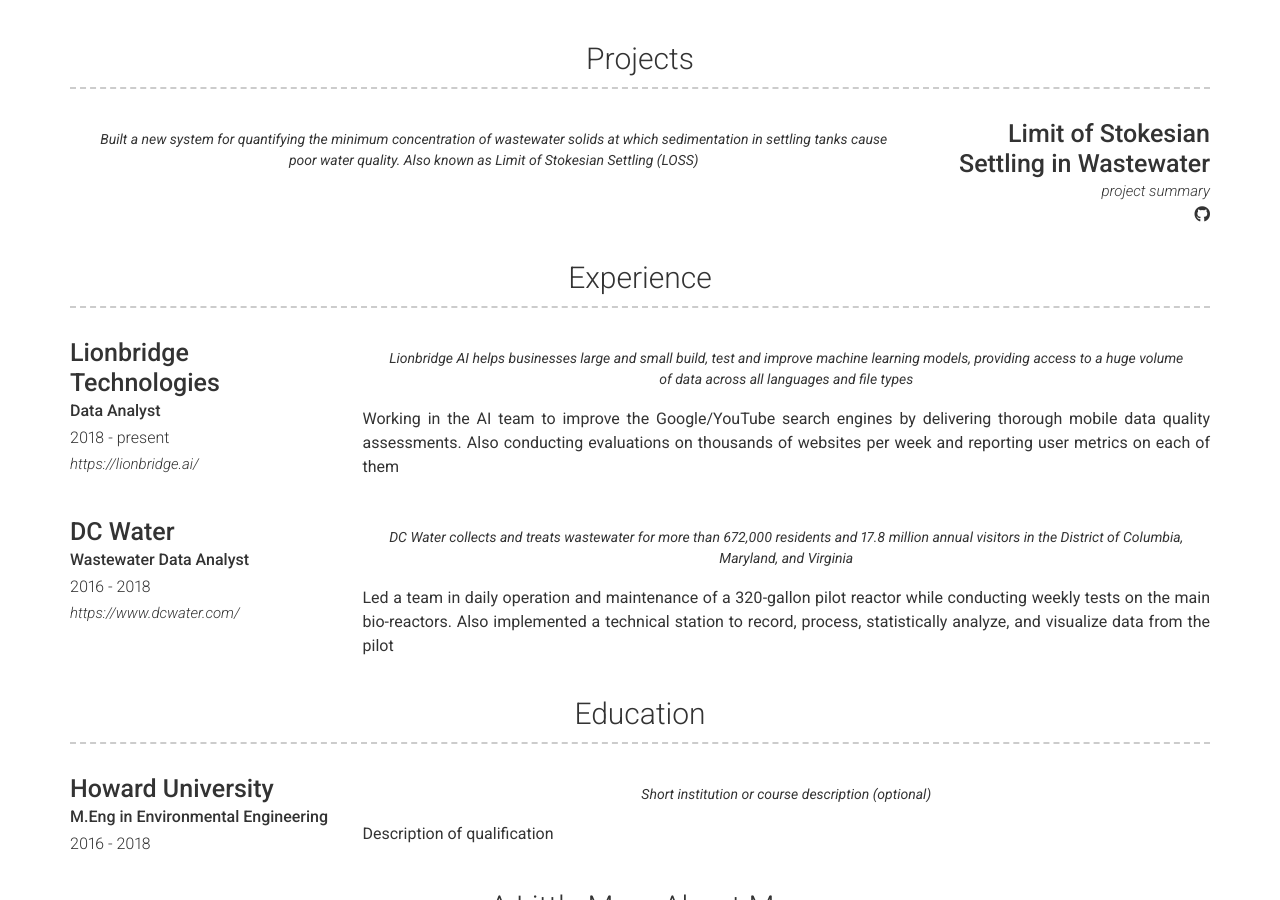
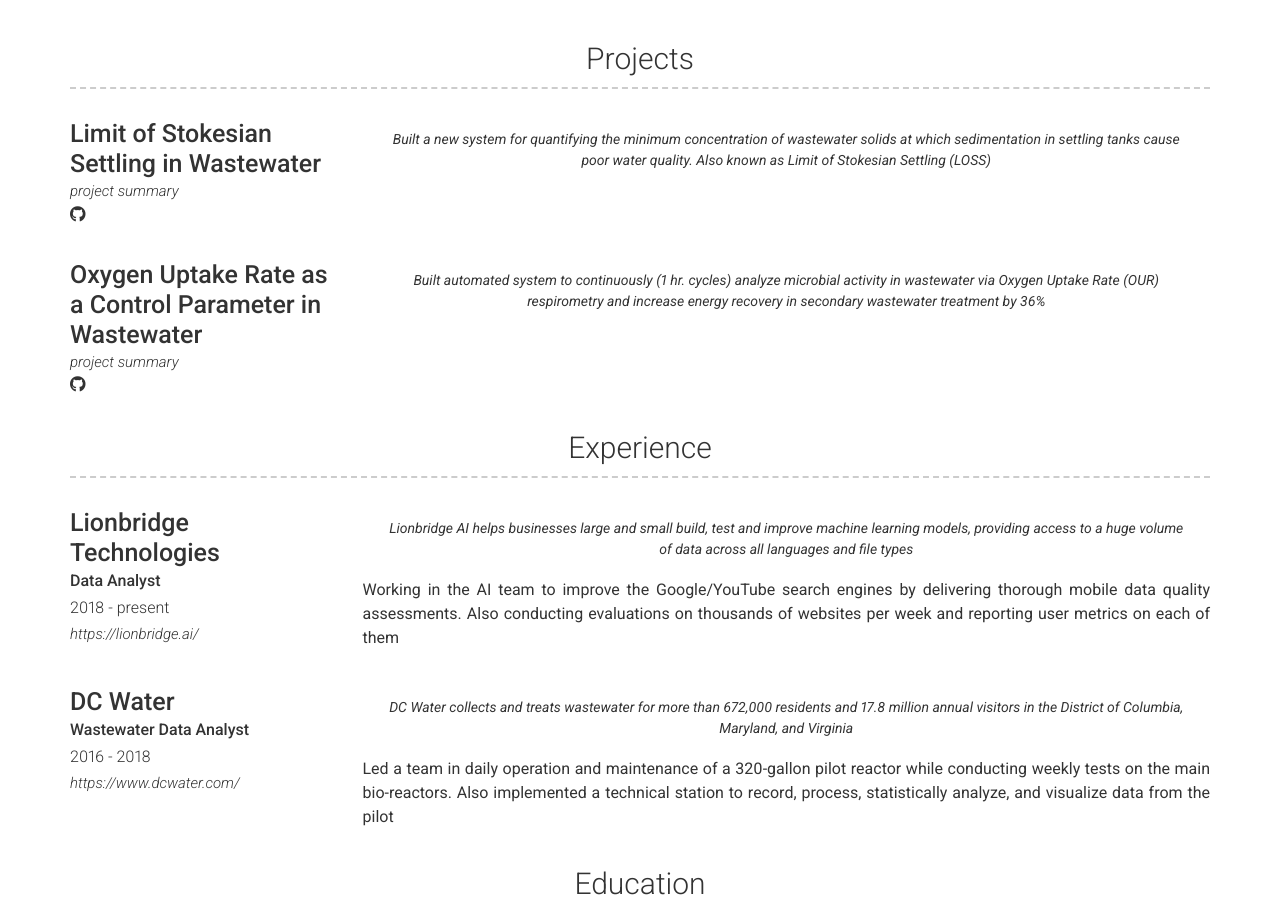
Before and after one commit to OlaOlagunju/cloudgeek.com.ng, a Jekyll site: the page built from index.md, in a window 1280 px wide and 900 px high, scrolled down 538 px. Built offline with Jekyll 4.4.1, drawn with Linux system fonts in a browser that asks for light colours; nearby versions of some CDN libraries.

Commit message:
Update _config.yml

```diff
--- a/_config.yml
+++ b/_config.yml
@@ -63,7 +63,7 @@
   - title: Projects # Title for the section
     layout: list # Type of content section (list/text)
     content:
-      - layout: right
+      - layout: left
         title: Limit of Stokesian Settling in Wastewater
         link: github.com/OlaOlagunju/LOSS_Project
         link_text: project summary
@@ -77,6 +77,20 @@
         quote: >
           Built a new system for quantifying the minimum concentration of wastewater solids at which sedimentation in settling tanks cause poor water quality. Also known as Limit of Stokesian Settling (LOSS)
         description: | # this will include new lines to allow paragraphs
+      - layout: left
+        title: Oxygen Uptake Rate as a Control Parameter in Wastewater
+        link: github.com/OlaOlagunju/OUR_Project
+        link_text: project summary
+        additional_links:
+          #- title:  Github page for project (eg. sproogen/modern-resume-theme)
+          #  icon: fab fa-github
+          #  url: Link to project (eg. sproogen.github.io/modern-resume-theme)(optional)
+          - title:  Github page for project (eg. sproogen/modern-resume-theme)
+            icon: fab fa-github
+            url: github.com/OlaOlagunju/OUR_Project/blob/main/Full%20Project%20-%20Using%20the%20Oxygen%20Uptake%20Rate%20of%20Biomass%20as%20a%20Control%20Parameter%20in%20Wastewater%20Treatment.ipynb
+        quote: >
+          Built automated system to continuously (1 hr. cycles) analyze microbial activity in wastewater via Oxygen Uptake Rate (OUR) respirometry and increase energy recovery in secondary wastewater treatment by 36%
+        description: | # this will include new lines to allow paragraphs
   - title: Experience
     layout: list
     content:
@@ -89,7 +103,6 @@
           Lionbridge AI helps businesses large and small build, test and improve machine learning models, providing access to a huge volume of data across all languages and file types
         description: | # this will include new lines to allow paragraphs
           Working in the AI team to improve the Google/YouTube search engines by delivering thorough mobile data quality assessments. Also conducting evaluations on thousands of websites per week and reporting user metrics on each of them
-
       - layout: left
         title: DC Water
         sub_title: Wastewater Data Analyst
```
